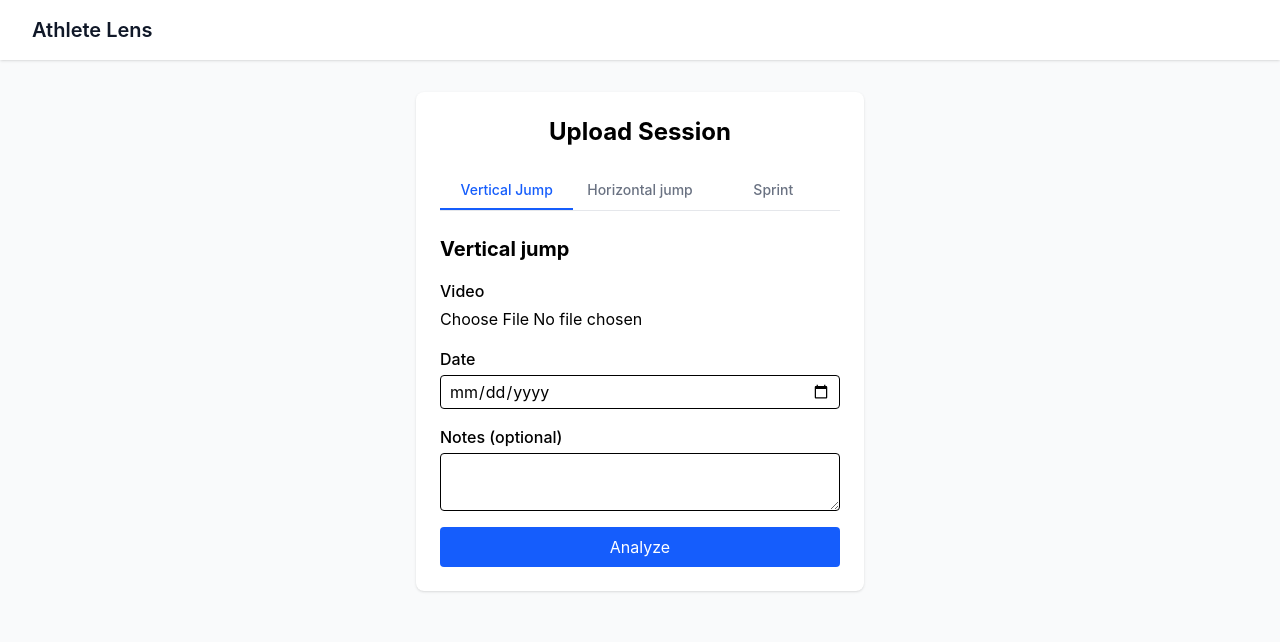
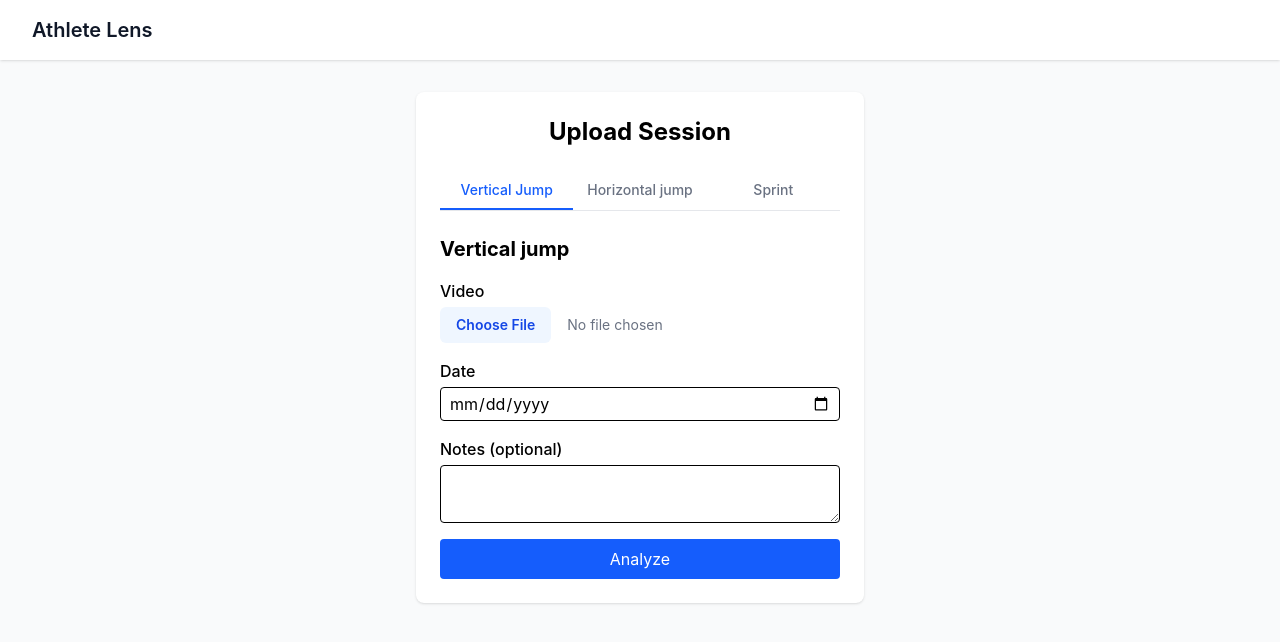
Before and after one commit to JoseGarciaMayen/athlete-lens, a React app in the folder frontend/: page / in a window 1280 px wide. Shown: the top 642 px of the page. Built offline with nearby package versions, Linux system fonts and the light colour scheme; the HTML template or start-up script is replaced by a standard one.

Commit message:
style(frontend): custom Tailwind styling for file inputs

```diff
--- a/frontend/src/components/UploadAcoustic.jsx
+++ b/frontend/src/components/UploadAcoustic.jsx
@@ -60,7 +60,13 @@
                         accept="audio/*,video/*"
                         required
                         onChange={(e) => setFile(e.target.files[0])}
-                        className="block w-full"
+                        className="block w-full text-sm text-gray-500
+                            file:mr-4 file:py-2 file:px-4
+                            file:rounded-md file:border-0
+                            file:text-sm file:font-semibold
+                            file:bg-blue-50 file:text-blue-700
+                            hover:file:bg-blue-100
+                            cursor:pointer"
                     />
                 </div>
 
--- a/frontend/src/components/UploadVertical.jsx
+++ b/frontend/src/components/UploadVertical.jsx
@@ -56,7 +56,13 @@
                         accept="video/*"
                         required
                         onChange={(e) => setFile(e.target.files[0])}
-                        className="block w-full"
+                        className="block w-full text-sm text-gray-500
+                            file:mr-4 file:py-2 file:px-4
+                            file:rounded-md file:border-0
+                            file:text-sm file:font-semibold
+                            file:bg-blue-50 file:text-blue-700
+                            hover:file:bg-blue-100
+                            cursor:pointer"
                     />
                 </div>
 
```
